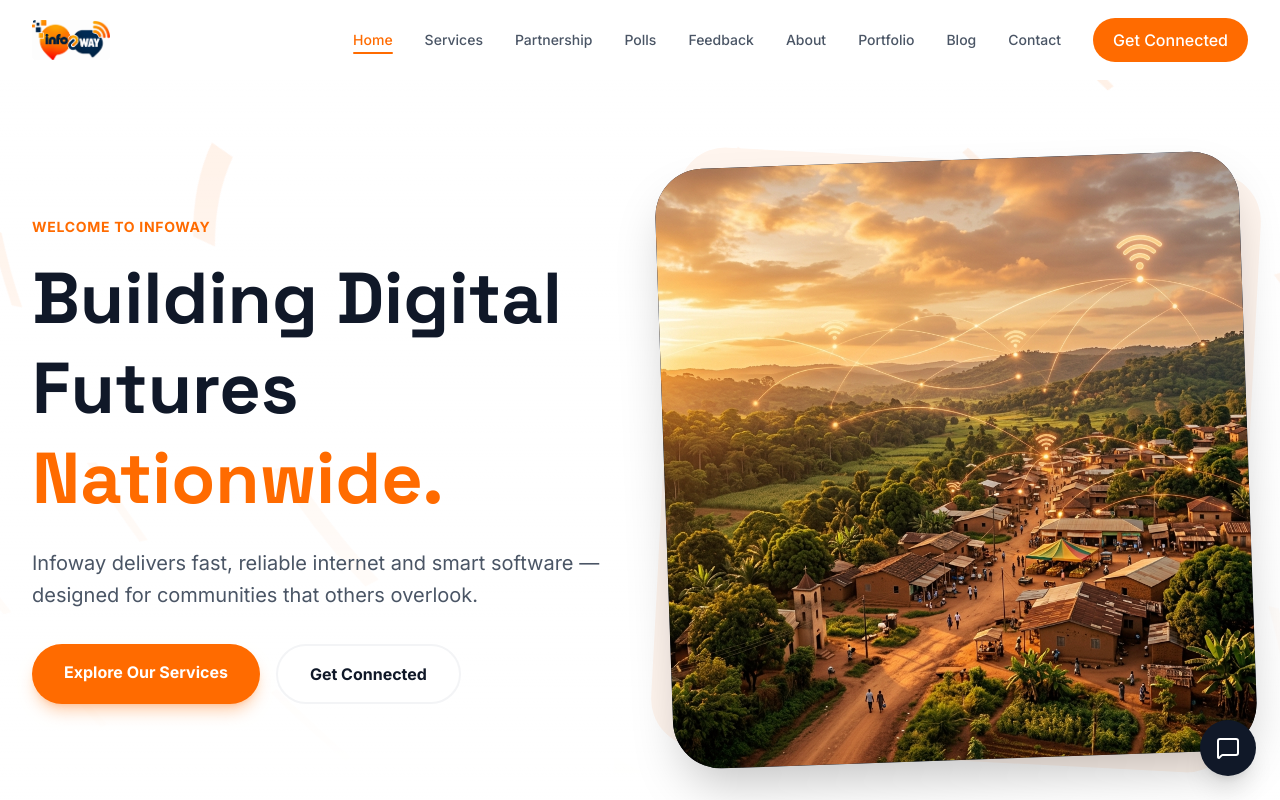
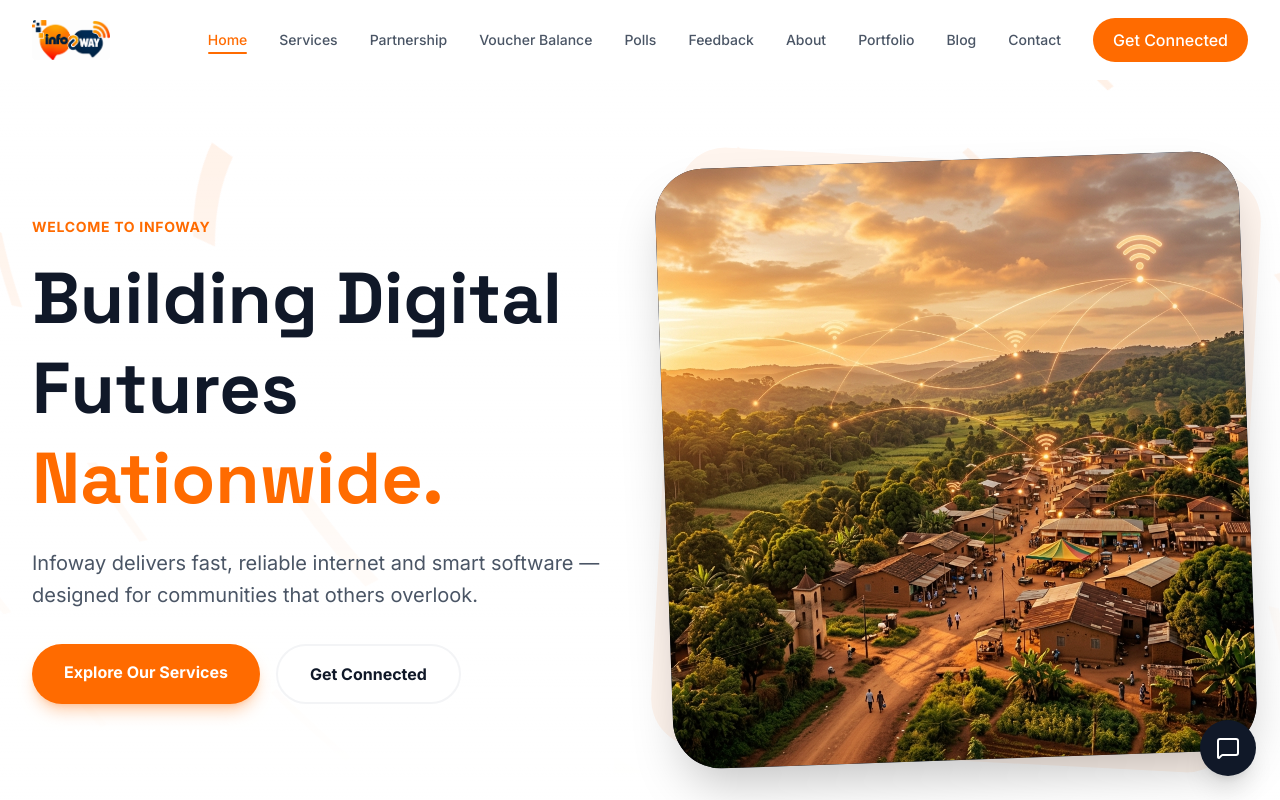
Before and after one commit to RapGad/infoway, a Next.js app: page / in a window 1280 px wide. Shown: the top 800 px of the page. Built offline with nearby package versions, Linux system fonts and the light colour scheme.

Commit message:
feat(navbar): add Voucher Balance link to navigation

```diff
--- a/src/components/layout/Navbar.tsx
+++ b/src/components/layout/Navbar.tsx
@@ -11,6 +11,7 @@ const navLinks = [
   { name: "Home", path: "/" },
   { name: "Services", path: "/services" },
   { name: "Partnership", path: "/partnership" },
+  { name: "Voucher Balance", path: "/voucher" },
   { name: "Polls", path: "/polls" },
   { name: "Feedback", path: "/feedback" },
   { name: "About", path: "/about" },
```
